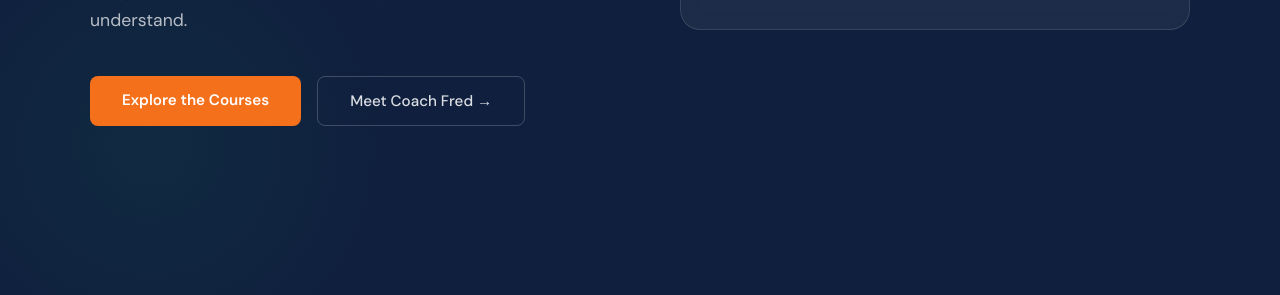
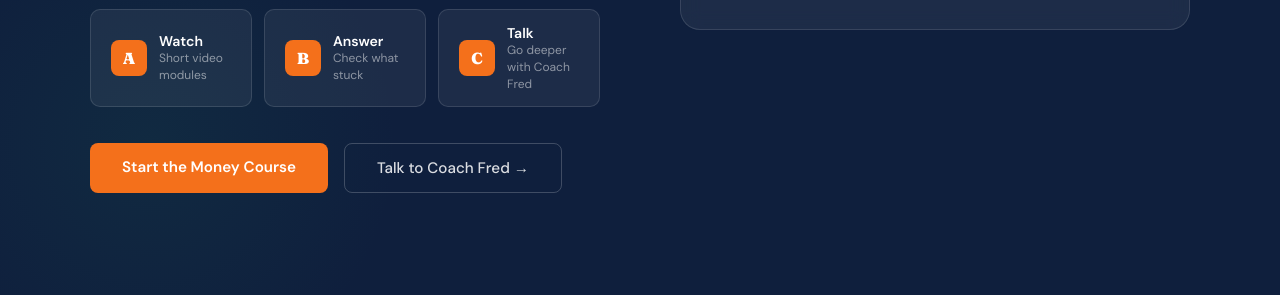
Before and after one commit to SPEEDPUNK/startswithyouproject, a plain HTML site: page index.html in a window 1280 px wide. Shown: the part 505-800 px from the top of the page. Drawn offline with Linux system fonts and the light colour scheme.

Commit message:
Add files via upload

```diff
--- a/index.html
+++ b/index.html
@@ -1169,9 +1169,34 @@
       <p class="hero-eyebrow">Financial & Life Skills for Young People</p>
       <h1 class="hero-title">The skills school<br>never <em>taught you.</em></h1>
       <p class="hero-subtitle">Real-world money, careers, and self-leadership — taught honestly, in a language young people actually understand.</p>
+
+      <div style="display:flex; gap:12px; margin-bottom:36px; flex-wrap:wrap;">
+        <div style="display:flex; align-items:center; gap:12px; background:rgba(255,255,255,0.06); border:1px solid rgba(255,255,255,0.12); border-radius:10px; padding:14px 20px; flex:1; min-width:140px;">
+          <div style="width:36px; height:36px; border-radius:8px; background:var(--orange); display:flex; align-items:center; justify-content:center; font-weight:900; font-family:Fraunces,serif; font-size:1rem; color:white; flex-shrink:0;">A</div>
+          <div>
+            <div style="font-weight:700; color:white; font-size:0.88rem;">Watch</div>
+            <div style="font-size:0.75rem; color:rgba(255,255,255,0.5); line-height:1.4;">Short video modules</div>
+          </div>
+        </div>
+        <div style="display:flex; align-items:center; gap:12px; background:rgba(255,255,255,0.06); border:1px solid rgba(255,255,255,0.12); border-radius:10px; padding:14px 20px; flex:1; min-width:140px;">
+          <div style="width:36px; height:36px; border-radius:8px; background:var(--orange); display:flex; align-items:center; justify-content:center; font-weight:900; font-family:Fraunces,serif; font-size:1rem; color:white; flex-shrink:0;">B</div>
+          <div>
+            <div style="font-weight:700; color:white; font-size:0.88rem;">Answer</div>
+            <div style="font-size:0.75rem; color:rgba(255,255,255,0.5); line-height:1.4;">Check what stuck</div>
+          </div>
+        </div>
+        <div style="display:flex; align-items:center; gap:12px; background:rgba(255,255,255,0.06); border:1px solid rgba(255,255,255,0.12); border-radius:10px; padding:14px 20px; flex:1; min-width:140px;">
+          <div style="width:36px; height:36px; border-radius:8px; background:var(--orange); display:flex; align-items:center; justify-content:center; font-weight:900; font-family:Fraunces,serif; font-size:1rem; color:white; flex-shrink:0;">C</div>
+          <div>
+            <div style="font-weight:700; color:white; font-size:0.88rem;">Talk</div>
+            <div style="font-size:0.75rem; color:rgba(255,255,255,0.5); line-height:1.4;">Go deeper with Coach Fred</div>
+          </div>
+        </div>
+      </div>
+
       <div class="hero-actions">
-        <a href="#courses" class="btn-primary">Explore the Courses</a>
-        <a href="#coach-fred" class="btn-secondary">Meet Coach Fred →</a>
+        <a href="/money-course.html" class="btn-primary">Start the Money Course</a>
+        <a href="/coach_fred_chat.html" class="btn-secondary">Talk to Coach Fred →</a>
       </div>
     </div>
     <div class="hero-visual">
```
